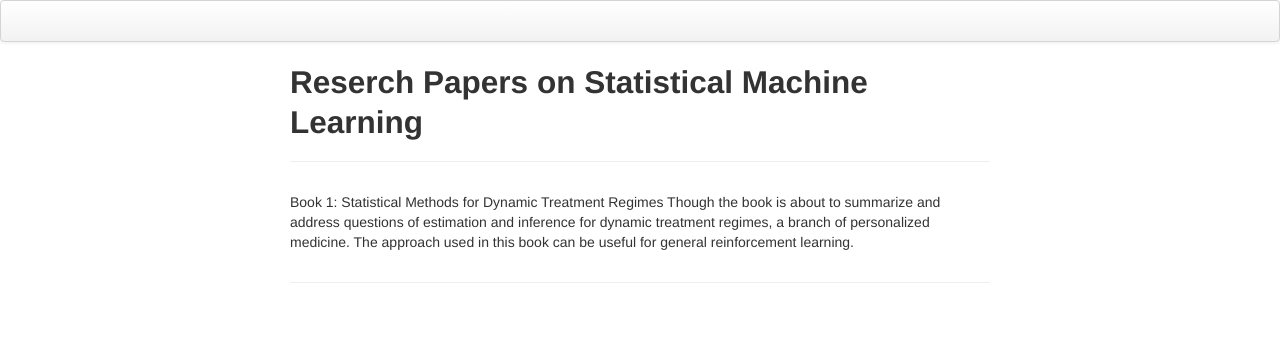
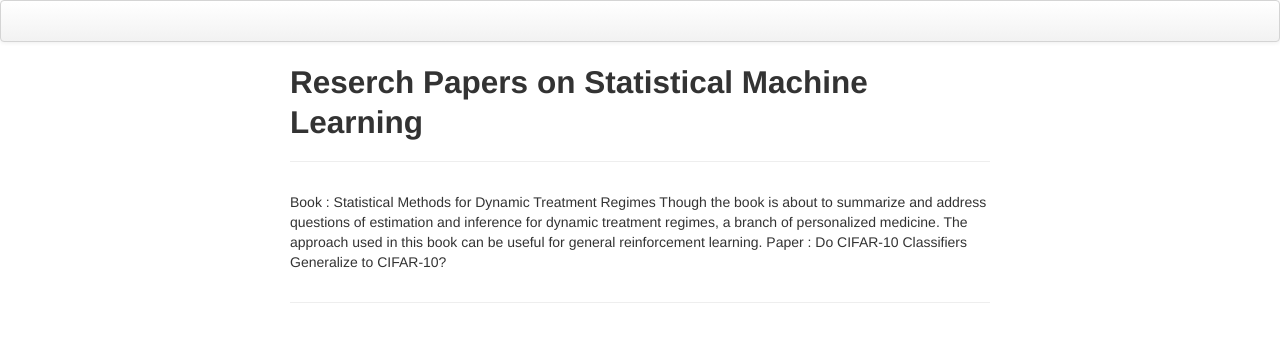
Before and after one commit to aimlthatmatters/aimlthatmatters.github.io, a Jekyll site: the page built from pages/statsml.html, in a window 1280 px wide. Shown: the top 342 px of the page. Built offline with Jekyll 4.4.1, drawn with Linux system fonts in a browser that asks for light colours.

Commit message:
Update statsml.html

```diff
--- a/pages/statsml.html
+++ b/pages/statsml.html
@@ -4,8 +4,10 @@ title: Reserch Papers on Statistical Machine Learning
 description: Reserch Papers on Statistical Machine Learning
 ---
 
-Book 1: Statistical Methods for Dynamic Treatment Regimes
+Book : Statistical Methods for Dynamic Treatment Regimes
 
     Though the book is about to summarize and address questions of estimation and inference
     for dynamic treatment regimes, a branch of personalized medicine. The approach used in
     this book can be useful for general reinforcement learning.
+
+Paper : Do CIFAR-10 Classifiers Generalize to CIFAR-10?
```
